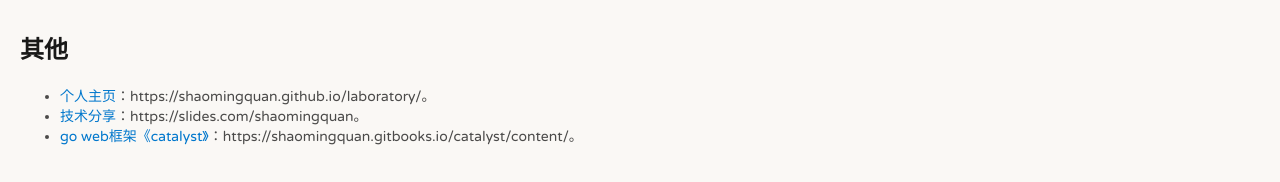
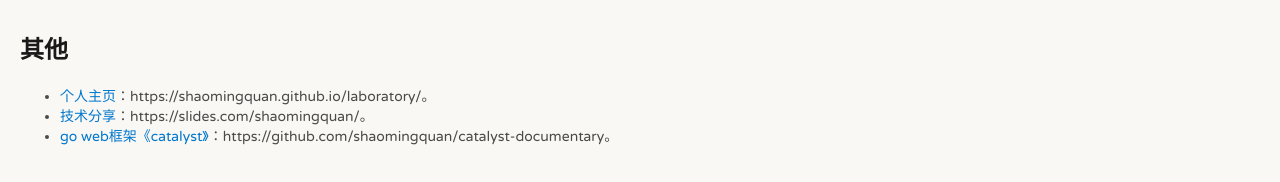
Before and after one commit to liuxing6103/liuxing6103.github.io, a Jekyll site: the page built from resume/index.html, in a window 1280 px wide. Shown: the part 1632-1814 px from the top of the page. Built offline with Jekyll 4.4.1, drawn with Linux system fonts in a browser that asks for light colours; part of the change alters nothing that is shown.

Commit message:
Update resume.html

```diff
--- a/_layouts/resume.html
+++ b/_layouts/resume.html
@@ -429,8 +429,8 @@
     <h2><a id="_25"></a>其他</h2>
     <ul>
         <li><a href="https://shaomingquan.github.io/laboratory/">个人主页</a>：https://shaomingquan.github.io/laboratory/。</li>
-        <li><a href="https://slides.com/shaomingquan">技术分享</a>：https://slides.com/shaomingquan。</li>
-        <li><a href="https://shaomingquan.gitbooks.io/catalyst/content/">go web框架《catalyst》</a>：https://shaomingquan.gitbooks.io/catalyst/content/。</li>
+        <li><a href="https://slides.com/shaomingquan">技术分享</a>：https://slides.com/shaomingquan/。</li>
+        <li><a href="https://github.com/shaomingquan/catalyst-documentary">go web框架《catalyst》</a>：https://github.com/shaomingquan/catalyst-documentary。</li>
     </ul>
 </body>
 </html>
```
